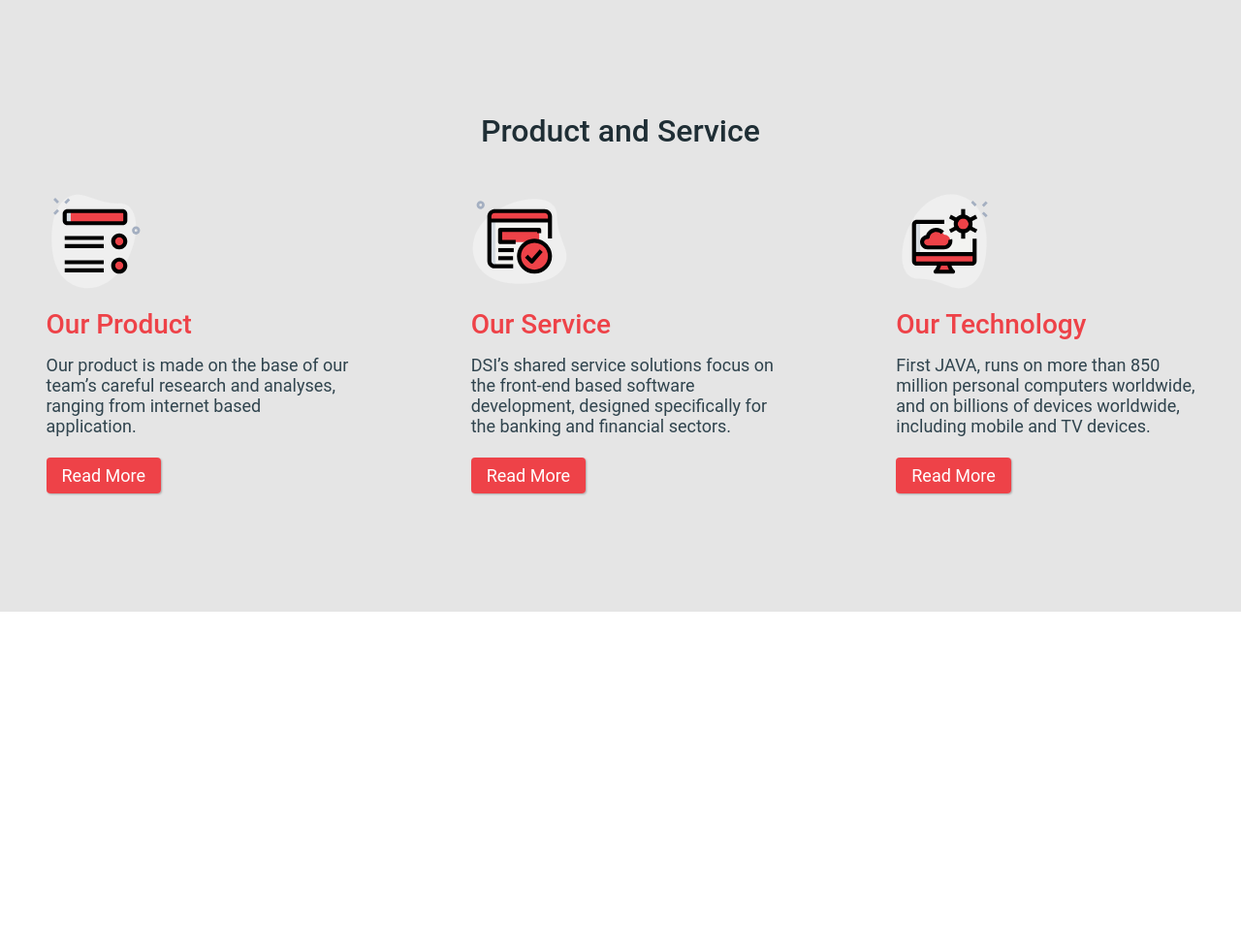
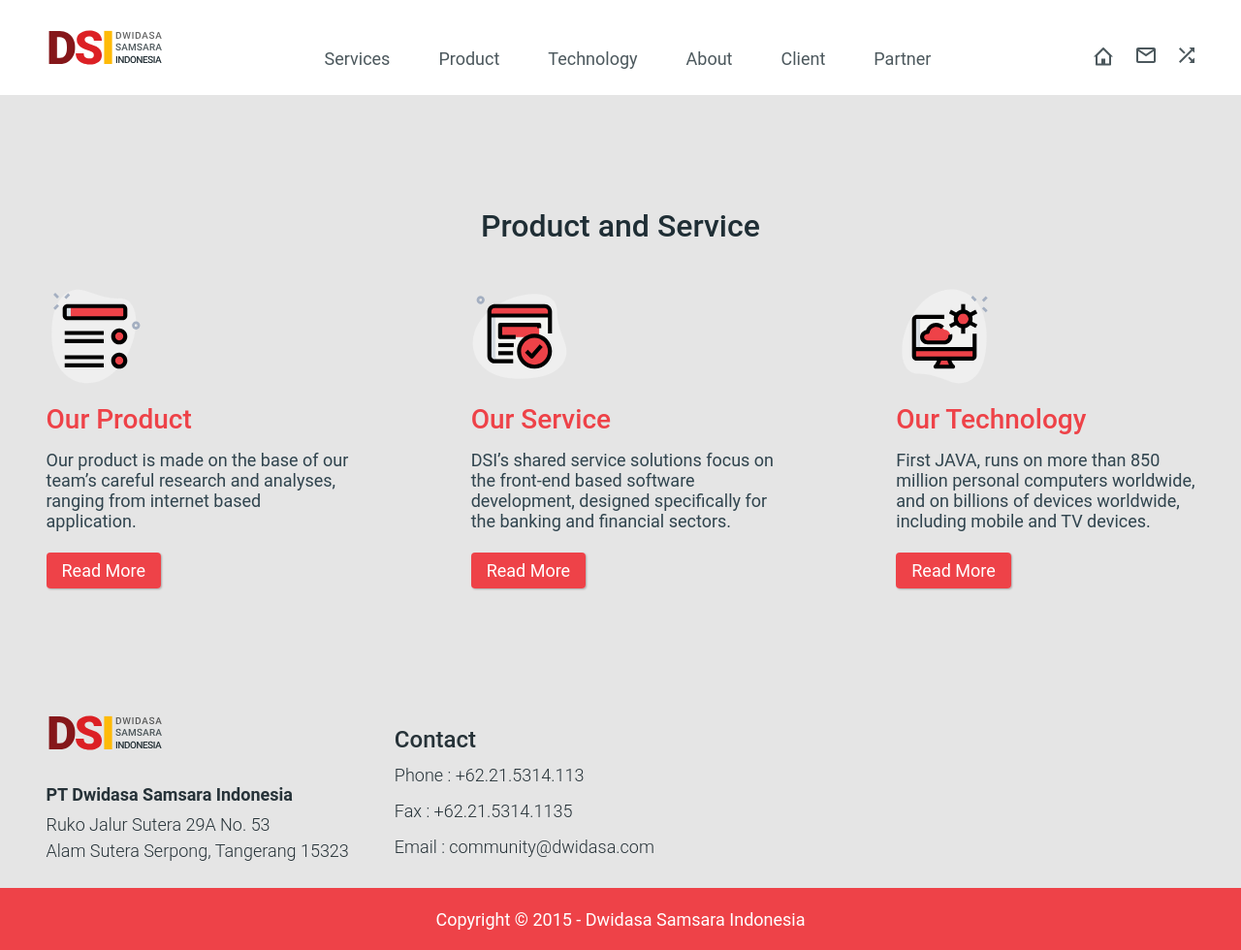
Before and after one commit to Asadbek1903/DSIfirst-team, a plain HTML site: page index.html in a window 1280 px wide. Shown: the whole page at 97% size. Before the commit the page ends 800 px from the top, so only its background shows below. Drawn offline with Linux system fonts and the light colour scheme.

Commit message:
Add header and footer section

```diff
--- a/css/main.css
+++ b/css/main.css
@@ -15,8 +15,35 @@ body {
   padding: 0 20px;
 }
 
-/* header css start  Behruz*/
-
+/* header css start  Asadbek*/
+.site-header {
+  padding-top: 22px;
+  background-color: #ffffff;
+  box-shadow: 0px 1px 4px rgba(0, 0, 0, 0.25);
+}
+.header-inner {
+  display: flex;
+  justify-content: space-between;
+  align-items: center;
+}
+.site-logo {
+  padding-bottom: 20px;
+}
+.header-inner__list {
+  display: flex;
+  justify-content: center;
+  gap: 50px;
+}
+.header-list__item {
+  font-weight: 400;
+  font-size: 18px;
+  color: rgba(31, 46, 53, 0.8);
+}
+.header-inner__logos {
+  display: flex;
+  justify-content: center;
+  gap: 24px;
+}
 /* header css end */
 
 /* --------------------------------- */
@@ -83,5 +110,57 @@ body {
 /* --------------------- */
 
 /* Footer Asadbek Start */
-
+.contact__section {
+  background-color: #e5e5e5;
+  padding-bottom: 24px;
+}
+.contact-section {
+  display: flex;
+  justify-content: flex-start;
+  gap: 47px;
+}
+.contact__title {
+  font-weight: 700;
+  font-size: 18px;
+  color: #263238;
+  padding-bottom: 8px;
+}
+.contact__address {
+  font-weight: 300;
+  font-size: 18px;
+  line-height: 149.19%;
+  color: #263238;
+}
+.contact__contact-side {
+  display: flex;
+  flex-direction: column;
+  gap: 10px;
+}
+.contact-side__title {
+  margin-top: 20px;
+  font-weight: 500;
+  font-size: 24px;
+  color: #263238;
+}
+.contact-side__link {
+  text-decoration: none;
+  font-weight: 300;
+  font-size: 18px;
+  line-height: 149.19%;
+  color: #263238;
+}
+.contact-side__link:hover {
+  color: #ee4248;
+}
+.under-footer {
+  background-color: #ee4248;
+  padding-top: 22px;
+  padding-bottom: 21px;
+}
+.under-footer__description {
+  text-align: center;
+  font-weight: 400;
+  font-size: 18px;
+  color: #ffffff;
+}
 /* Footer Asadbek end */
--- a/index.html
+++ b/index.html
@@ -11,7 +11,22 @@
     <!-- Asadbek header -->
     <header class="site-header">
       <div class="container">
-        <div class="header-inner"></div>
+        <div class="header-inner">
+          <img src="./images/Site-logo.svg" alt="site-logo" class="site-logo">
+          <ul class="header-inner__list header-list">
+            <li class="header-list__item">Services</li>
+            <li class="header-list__item">Product</li>
+            <li class="header-list__item">Technology</li>
+            <li class="header-list__item">About</li>
+            <li class="header-list__item">Client</li>
+            <li class="header-list__item">Partner</li>
+          </ul>
+          <ul class="header-inner__logos header-logos">
+            <li class="header-logos__item"><img src="./images/home.svg" alt="mini-logo" class="mini-logo"></li>
+            <li class="header-logos__item"><img src="./images/mail.svg" alt="mini-logo" class="mini-logo"></li>
+            <li class="header-logos__item"><img src="./images/shuffle.svg" alt="mini-logo" class="mini-logo"></li>
+          </ul>
+        </div>
       </div>
     </header>
     <main class="site-main">
@@ -72,9 +87,34 @@
 
     <!-- Asadbek Footer -->
     <footer class="site-footer">
-      <div class="container">
-        <div class="footer-inner"></div>
-      </div>
+      <section class="contact__section">
+        <div class="container">
+          <div class="footer-inner">
+            <div class="contact-section">
+              <div class="contact__logo-side">
+                <img src="./images/Site-logo.svg" alt="site-logo" class="site-logo">
+                <h2 class="contact__title">PT Dwidasa Samsara Indonesia
+                </h2>
+                <p class="contact__address">
+                  Ruko Jalur Sutera 29A No. 53<br>
+                  Alam Sutera Serpong, Tangerang 15323
+                  </p>
+              </div>
+              <div class="contact__contact-side">
+                <h2 class="contact-side__title">Contact</h2>
+                <a href="tel:+622153141135" class="contact-side__link">Phone : +62.21.5314.113</a>
+                <a href="fax:+62.21.5314.1135" class="contact-side__link">Fax : +62.21.5314.1135</a>
+                <a href="mailto:community@dwidasa.com" class="contact-side__link">Email : community@dwidasa.com</a>
+              </div>
+            </div>
+          </div>
+        </div>
+      </section>
+      <section class="under-footer">
+        <div class="container">
+          <p class="under-footer__description">Copyright © 2015 - Dwidasa Samsara Indonesia</p>
+        </div>
+      </section>
     </footer>
   </body>
 </html>
```
Also changed, not shown: images/Site-logo.svg (added), images/exampole.png (deleted), images/home.svg (added), images/mail.svg (added), images/shuffle.svg (added).
